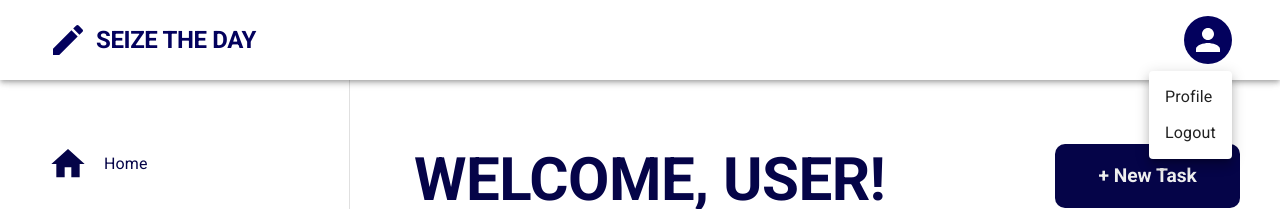
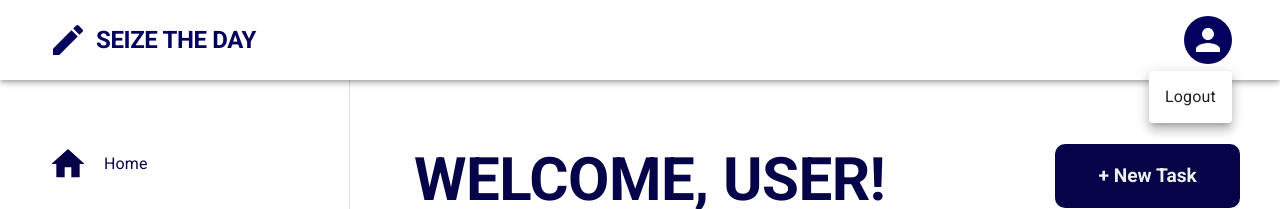
Before and after one commit to alexisintech/seize-the-day, a React (Vite) app in the folder client/: page /profile in a window 1280 px wide. Both pictures are taken after a click on the button "Open settings". Shown: the top 209 px of the page. Built offline with nearby package versions, Linux system fonts and the light colour scheme; no server answers.

Commit message:
Update Appbar.jsx

```diff
--- a/client/src/components/Appbar.jsx
+++ b/client/src/components/Appbar.jsx
@@ -10,11 +10,11 @@ import Avatar from "@mui/material/Avatar";
 import Tooltip from "@mui/material/Tooltip";
 import MenuItem from "@mui/material/MenuItem";
 import CreateIcon from "@mui/icons-material/Create";
-
-const settings = ["Profile", "Logout"];
+import { useNavigate } from "react-router-dom";
 
 export default function Appbar() {
   const [anchorElUser, setAnchorElUser] = React.useState(null);
+  const navigate = useNavigate();
 
   const handleOpenUserMenu = (event) => {
     setAnchorElUser(event.currentTarget);
@@ -22,6 +22,12 @@ export default function Appbar() {
 
   const handleCloseUserMenu = () => {
     setAnchorElUser(null);
+  };
+
+  const logout = () => {
+    localStorage.clear();
+
+    navigate("/");
   };
 
   return (
@@ -92,13 +98,11 @@ export default function Appbar() {
               open={Boolean(anchorElUser)}
               onClose={handleCloseUserMenu}
             >
-              {settings.map((setting) => (
-                <MenuItem key={setting} onClick={handleCloseUserMenu}>
-                  <Typography textAlign="center" href="/logout">
-                    {setting}
-                  </Typography>
-                </MenuItem>
-              ))}
+              <MenuItem onClick={handleCloseUserMenu}>
+                <Typography textAlign="center" href="/logout" onClick={logout}>
+                  Logout
+                </Typography>
+              </MenuItem>
             </Menu>
           </Box>
         </Toolbar>
```
